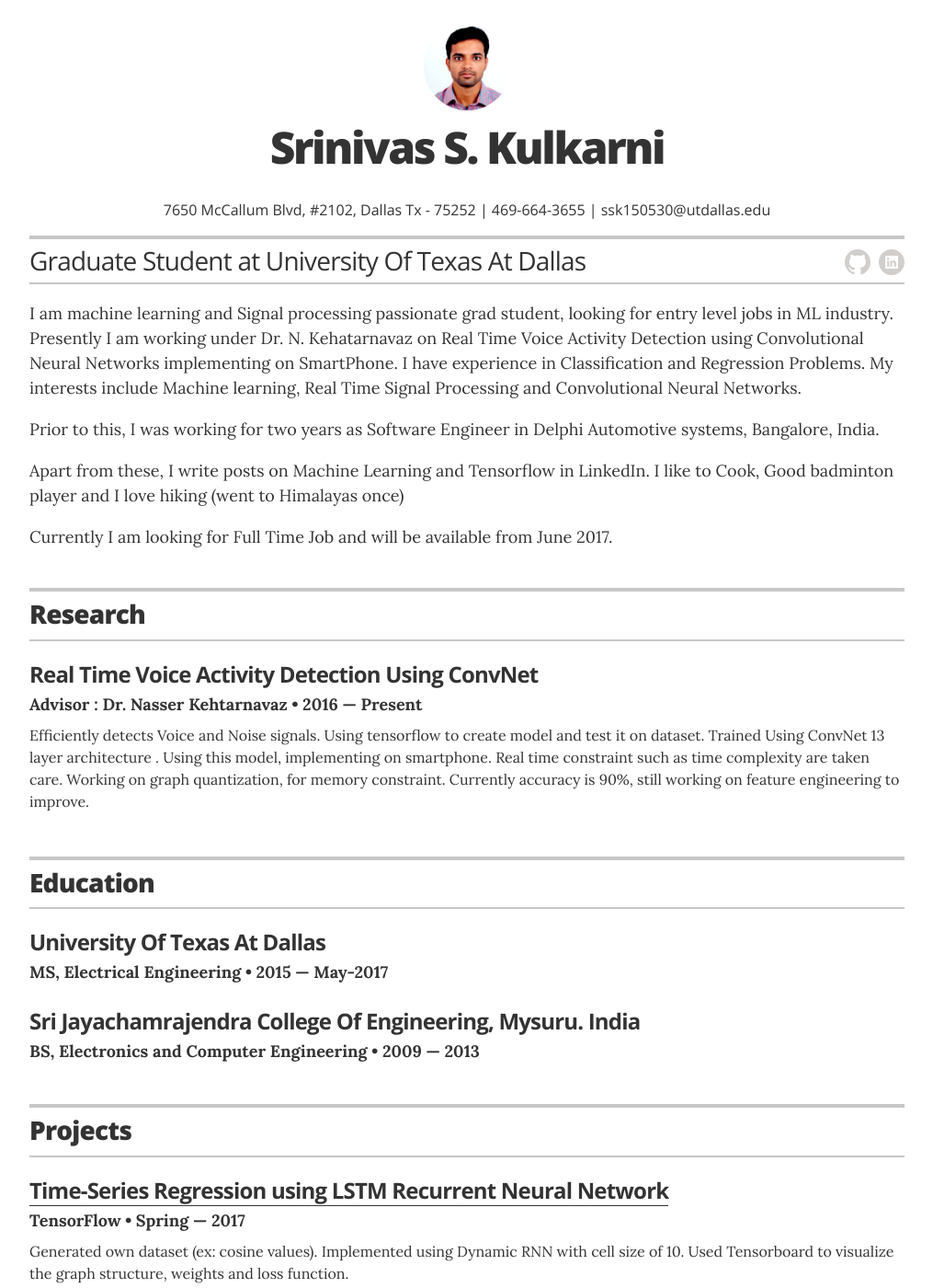
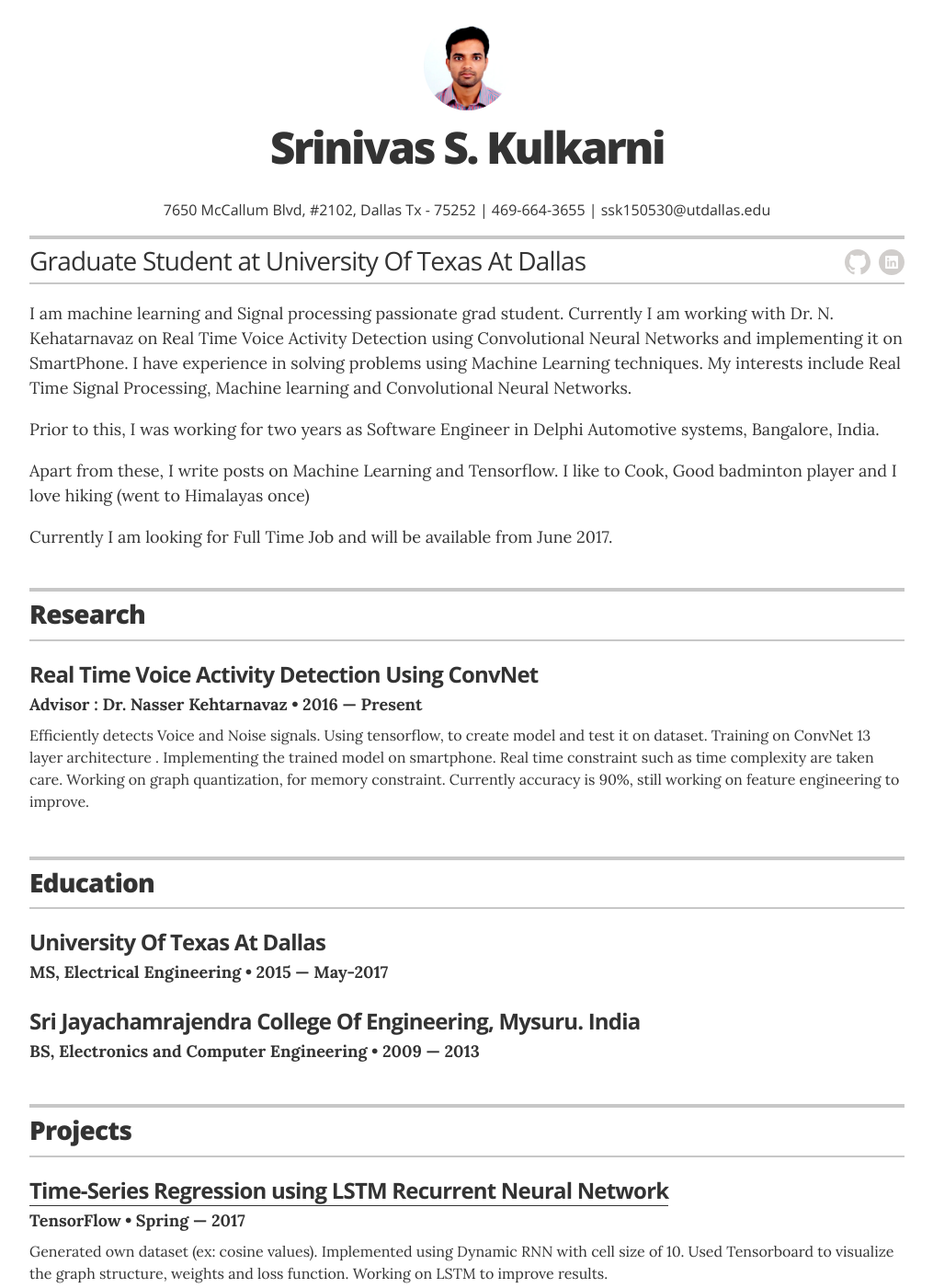
Before and after one commit to cna274/cna.github.io, a Jekyll site: the page built from index.html, in a window 1280 px wide and 1400 px high. Shown: the whole window at 92% size, without its empty margins (132-1147 px from the left). Built offline with Jekyll 4.4.1, drawn with Linux system fonts in a browser that asks for light colours.

Commit message:
Adding changes to bio summary

```diff
--- a/_config.yml
+++ b/_config.yml
@@ -1,5 +1,5 @@
 # Site settings
-title: "Srinivas Resume"
+title: "Srinivas Kulkarni"
 description: "Resume, Projects and My Blogs"
 
 # Build settings
--- a/_layouts/resume.html
+++ b/_layouts/resume.html
@@ -32,10 +32,10 @@
         </div>
 
         <div class="executive-summary no-print" itemprop="description">
-          <p>I am machine learning and Signal processing passionate grad student, looking for entry level jobs in ML industry. Presently I am working under Dr. N. Kehatarnavaz on Real Time Voice Activity Detection using Convolutional Neural Networks
-		  implementing on SmartPhone. I have experience in Classification and Regression Problems. My interests include Machine learning, Real Time Signal Processing and Convolutional Neural Networks.</p>
+          <p>I am machine learning and Signal processing passionate grad student. Currently I am working with Dr. N. Kehatarnavaz on Real Time Voice Activity Detection using Convolutional Neural Networks and
+		  implementing it on SmartPhone. I have experience in solving problems using Machine Learning techniques. My interests include Real Time Signal Processing, Machine learning and Convolutional Neural Networks.</p>
 		  <p>Prior to this, I was working for two years as Software Engineer in Delphi Automotive systems, Bangalore, India. </p>
-		 <p> Apart from these, I write posts on Machine Learning and Tensorflow in LinkedIn. I like to Cook, Good badminton player and I love hiking (went to Himalayas once)</p>
+		 <p> Apart from these, I write posts on Machine Learning and Tensorflow. I like to Cook, Good badminton player and I love hiking (went to Himalayas once)</p>
 		  <p>Currently I am looking for Full Time Job and will be available from June 2017. </p>
         </div>
 
@@ -61,7 +61,7 @@
         <div class="resume-item" itemscope itemprop="alumniOf" itemtype="http://schema.org/CollegeOrUniversity">
           <h3 class="resume-item-title" itemprop="name">Real Time Voice Activity Detection Using ConvNet</h3>
           <h4 class="resume-item-details" itemprop="description">Advisor : Dr. Nasser Kehtarnavaz &bull; 2016 &mdash; Present</h4>
-          <p class="resume-item-copy">Efficiently detects Voice and Noise signals. Using tensorflow to create model and test it on dataset. Trained Using ConvNet 13 layer architecture . Using this model, implementing on smartphone. Real time constraint such as
+          <p class="resume-item-copy">Efficiently detects Voice and Noise signals. Using tensorflow, to create model and test it on dataset. Training on ConvNet 13 layer architecture . Implementing the trained model on smartphone. Real time constraint such as
 		  time complexity are taken care. Working on graph quantization, for memory constraint. Currently accuracy is 90%, still working on feature engineering to improve.</p>
         </div>
 
@@ -105,7 +105,7 @@
         <div class="resume-item">
           <h3 class="resume-item-title"><a href="https://www.google.com">Time-Series Regression using LSTM Recurrent Neural Network</a></h3>
           <h4 class="resume-item-details"> TensorFlow &bull; Spring &mdash; 2017</h4>
-          <p class="resume-item-copy"> Generated own dataset (ex: cosine values).	Implemented using Dynamic RNN with cell size of 10.	Used Tensorboard to visualize the graph structure, weights and loss function.
+          <p class="resume-item-copy"> Generated own dataset (ex: cosine values).	Implemented using Dynamic RNN with cell size of 10.	Used Tensorboard to visualize the graph structure, weights and loss function. Working on LSTM to improve results.
 </p>
         </div>
 
@@ -118,7 +118,7 @@
         </div>
 
 		 <div class="resume-item">
-          <h3 class="resume-item-title"><a href="https://www.google.com">Stock Predictions</a></h3>
+          <h3 class="resume-item-title"><a href="https://github.com/cna274/Stock-Predictions">Stock Predictions</a></h3>
           <h4 class="resume-item-details">Scikit-Learn  &bull; Fall&mdash; 2016</h4>
           <p class="resume-item-copy">  Supervised machine learning technique on stock prices of two months. Used Support Vector Regression algorithm (scikit-learn) to predict the missing values. Major part spent on receiving and cleaning data.
 </p>
```
Also changed, not shown: other parts of _layouts/resume.html (+1 -0 lines).
